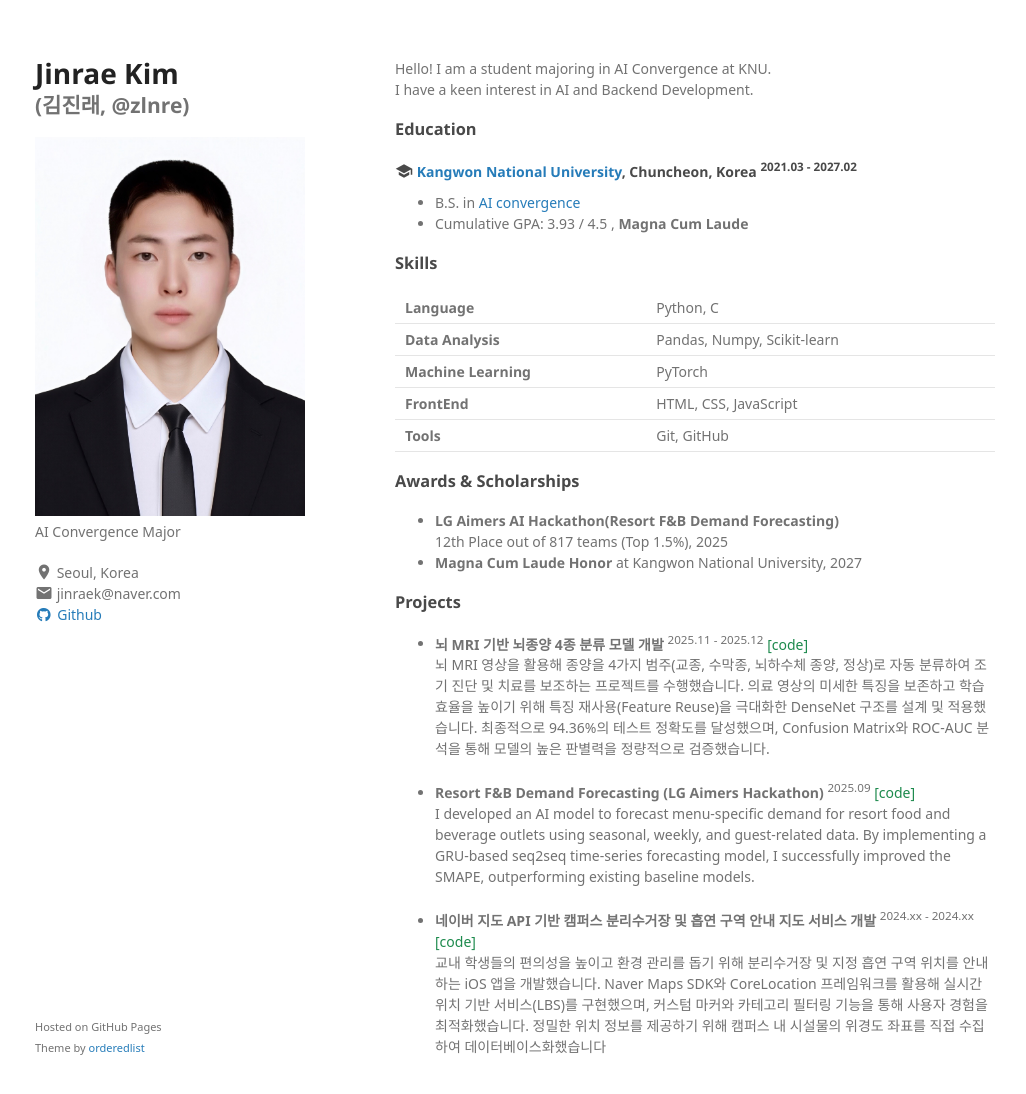
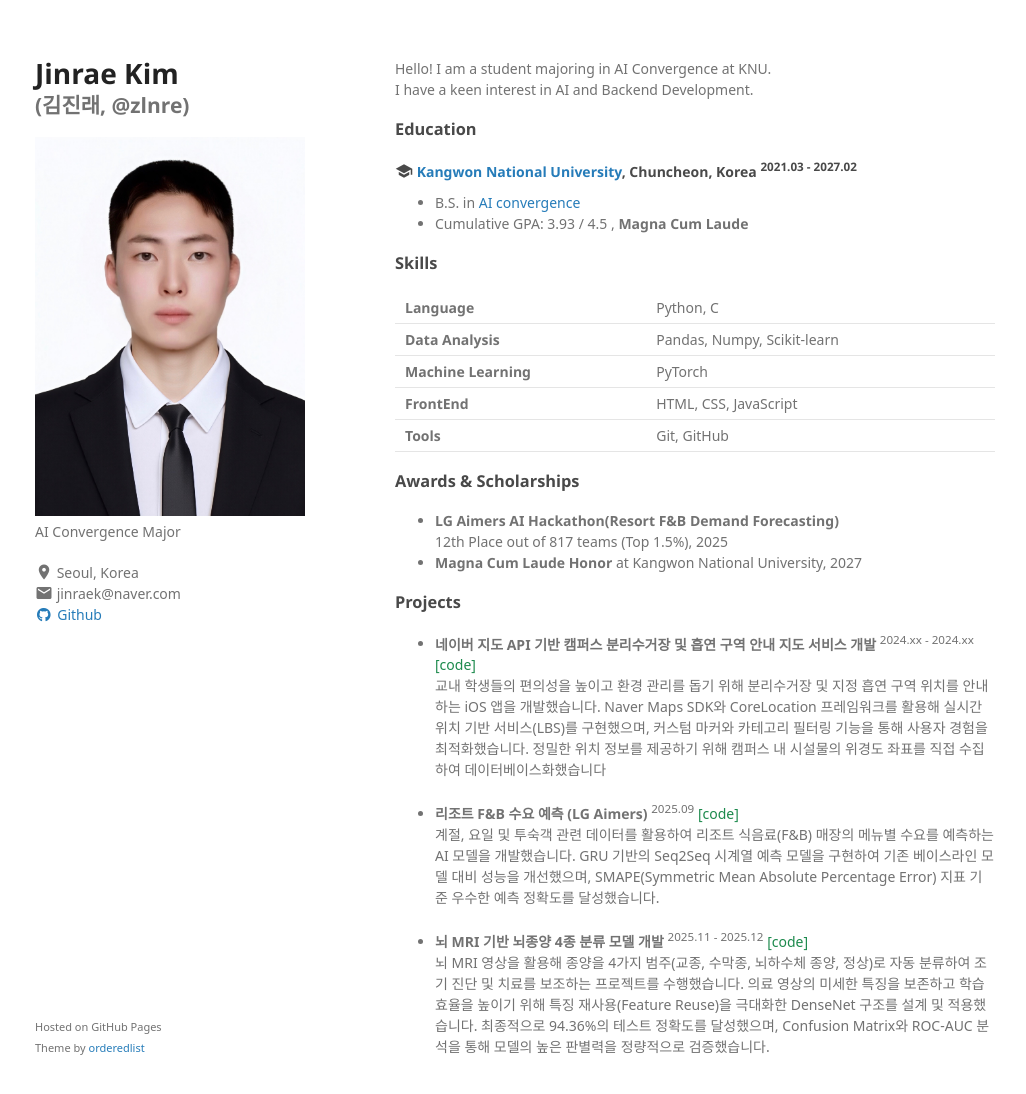
Before and after one commit to zlnre/zlnre.github.io, a Jekyll site: the page built from index.md, in a window 1280 px wide and 1127 px high. Shown: the top 1094 px of the window, without its empty margins (125-1151 px from the left). Built offline with Jekyll 4.4.1, drawn with Linux system fonts in a browser that asks for light colours; some web fonts are replaced; a style sheet for code colours, icons or effects is not loaded.

Commit message:
Update index.md

```diff
--- a/index.md
+++ b/index.md
@@ -41,11 +41,11 @@ I have a keen interest in AI and Backend Development.
 
 ### Projects
 
+- **네이버 지도 API 기반 캠퍼스 분리수거장 및 흡연 구역 안내 지도 서비스 개발** <sup>2024.xx - 2024.xx</sup> <a class="code" href="https://github.com/zlnre">[code]</a> <br/>
+교내 학생들의 편의성을 높이고 환경 관리를 돕기 위해 분리수거장 및 지정 흡연 구역 위치를 안내하는 iOS 앱을 개발했습니다. Naver Maps SDK와 CoreLocation 프레임워크를 활용해 실시간 위치 기반 서비스(LBS)를 구현했으며, 커스텀 마커와 카테고리 필터링 기능을 통해 사용자 경험을 최적화했습니다. 정밀한 위치 정보를 제공하기 위해 캠퍼스 내 시설물의 위경도 좌표를 직접 수집하여 데이터베이스화했습니다
+
+- **리조트 F&B 수요 예측 (LG Aimers)** <sup>2025.09</sup> <a class="code" href="https://github.com/zlnre/lgaimers7">[code]</a> <br/>
+계절, 요일 및 투숙객 관련 데이터를 활용하여 리조트 식음료(F&B) 매장의 메뉴별 수요를 예측하는 AI 모델을 개발했습니다. GRU 기반의 Seq2Seq 시계열 예측 모델을 구현하여 기존 베이스라인 모델 대비 성능을 개선했으며, SMAPE(Symmetric Mean Absolute Percentage Error) 지표 기준 우수한 예측 정확도를 달성했습니다.
+
 - **뇌 MRI 기반 뇌종양 4종 분류 모델 개발** <sup>2025.11 - 2025.12</sup> <a class="code" href="https://github.com/zlnre">[code]</a> <br/>
 뇌 MRI 영상을 활용해 종양을 4가지 범주(교종, 수막종, 뇌하수체 종양, 정상)로 자동 분류하여 조기 진단 및 치료를 보조하는 프로젝트를 수행했습니다. 의료 영상의 미세한 특징을 보존하고 학습 효율을 높이기 위해 특징 재사용(Feature Reuse)을 극대화한 DenseNet 구조를 설계 및 적용했습니다. 최종적으로 94.36%의 테스트 정확도를 달성했으며, Confusion Matrix와 ROC-AUC 분석을 통해 모델의 높은 판별력을 정량적으로 검증했습니다.
-
-- **Resort F&B Demand Forecasting (LG Aimers Hackathon)** <sup>2025.09</sup> <a class="code" href="https://github.com/zlnre/lgaimers7">[code]</a> <br/>
-I developed an AI model to forecast menu-specific demand for resort food and beverage outlets using seasonal, weekly, and guest-related data. By implementing a GRU-based seq2seq time-series forecasting model, I successfully improved the SMAPE, outperforming existing baseline models.
-
-- **네이버 지도 API 기반 캠퍼스 분리수거장 및 흡연 구역 안내 지도 서비스 개발** <sup>2024.xx - 2024.xx</sup> <a class="code" href="https://github.com/zlnre">[code]</a> <br/>
-교내 학생들의 편의성을 높이고 환경 관리를 돕기 위해 분리수거장 및 지정 흡연 구역 위치를 안내하는 iOS 앱을 개발했습니다. Naver Maps SDK와 CoreLocation 프레임워크를 활용해 실시간 위치 기반 서비스(LBS)를 구현했으며, 커스텀 마커와 카테고리 필터링 기능을 통해 사용자 경험을 최적화했습니다. 정밀한 위치 정보를 제공하기 위해 캠퍼스 내 시설물의 위경도 좌표를 직접 수집하여 데이터베이스화했습니다
```
